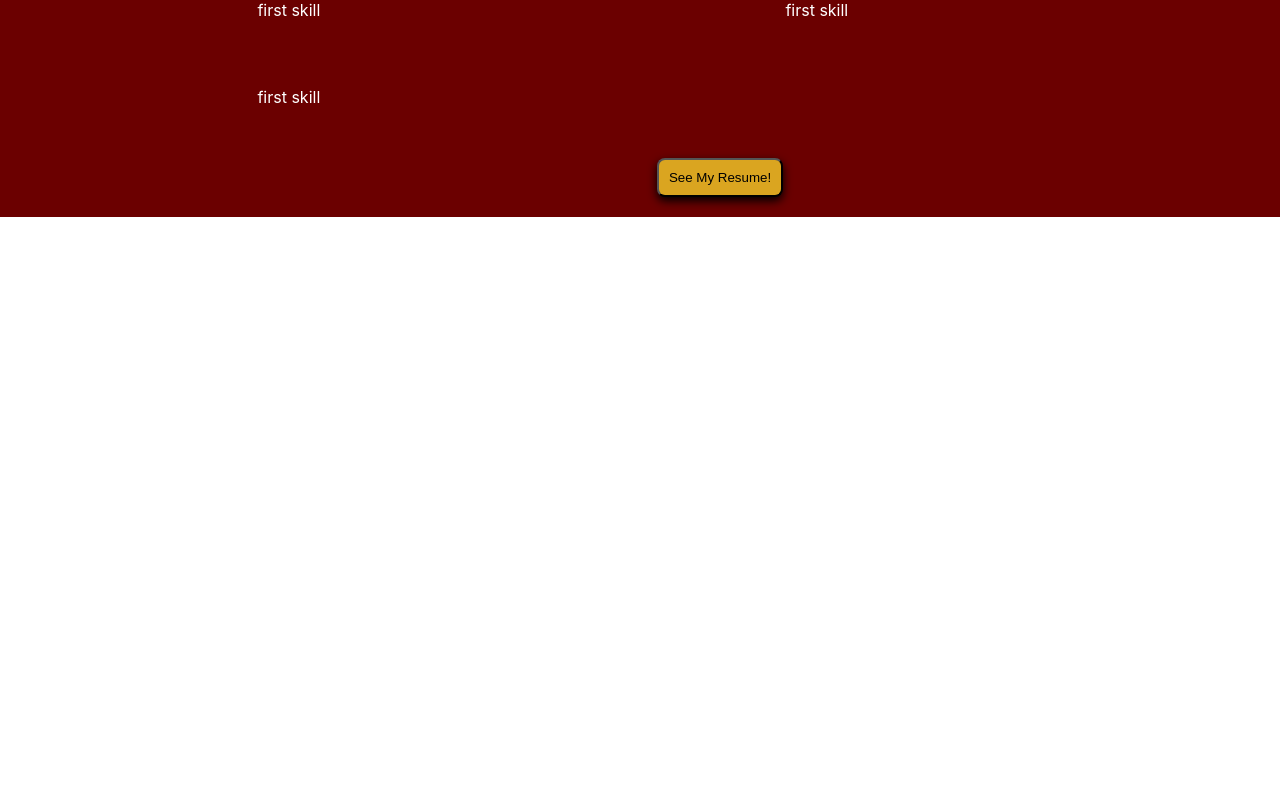
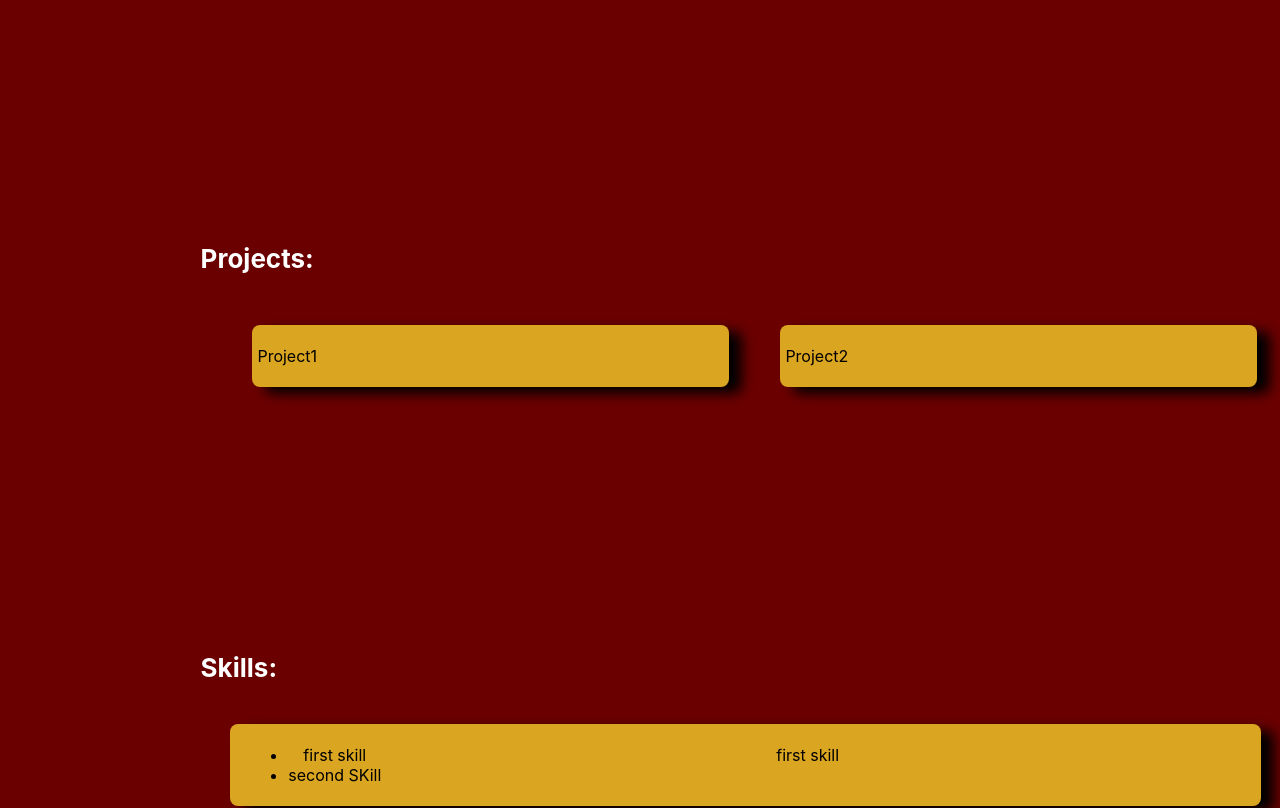
Before and after one commit to dunba149/resumeWebsite, a React (Create React App) app: page / in a window 1280 px wide. Shown: the part 1300-2108 px from the top of the page. Before the commit the page ends 1517 px from the top, so only its background shows below. Built offline with nearby package versions, Linux system fonts and the light colour scheme.

Commit message:
basic layout finished for now, moving onto more in depth changes

```diff
--- a/src/App.css
+++ b/src/App.css
@@ -123,7 +123,7 @@
   font-weight: 700;
   font-size: calc(10px + 2vmin);
   color: white;
-
+  margin-top: 30vh;
 }
 
 .Header {
@@ -148,14 +148,29 @@
 
 .borderOfButton {
   padding: 20px;
+  margin-top: 30vh;
+  margin-bottom: 5vh;
 }
 
 .Box {
   display: flex;
   padding: 5px;
-  color: white;
-  background-color:#6b0000;
+  color: black;
+  background-color:goldenrod;
   margin-left: 1vw;
   margin-right: 1vw;
 
 }
+
+.AboutMe {
+  display: flex;
+  padding: 15px;
+  color: black;
+  text-align: Left;
+  width: calc(80vmin);
+  margin-left: 2vw;
+  height: auto;
+  font-weight: 700;
+  font-size: calc(10px + 2vmin);
+  color: white;
+}
--- a/src/App.js
+++ b/src/App.js
@@ -113,18 +113,13 @@ function Projects() {
 
 function Skills() {
   return (
-    <div className='Columns'>
+    <div className='Columns' style = {{backgroundColor: 'goldenrod', borderRadius: '8px', boxShadow: '1vw .5vw 1vw black', marginRight: '1.5vw', padding: '0px'}}>
       <div className='Box'>
-        <p>
-          first skill
-        </p>
+        <ul>
+          <li>first skill</li>
+          <li>second SKill</li>
+        </ul>
       </div>
-      <div className='Box'>
-        <p>
-          first skill
-        </p>
-      </div>
-
       <div className='Box'>
         <p>
           first skill
@@ -146,7 +141,7 @@ function App() {
 
       <div className="App">
         <Introduction />
-        <p className="MainTitleOption">
+        <p className="AboutMe">
           About Me:
         </p>
         <MyDescription />
@@ -158,10 +153,14 @@ function App() {
           Projects:
         </p>
         <Projects />
+        <p className = "MainTitleOption">
+          Skills:
+        </p>
         <Skills />
         <div className='borderOfButton'>
           <button className="ResumeButton"
             onClick={() => window.open("https://drive.google.com/file/d/1PGdTQ20wvCBvQlYjCU4523KnN6_rI9wk/view?usp=sharing", "_blank")
+
 
             }
           >
```
